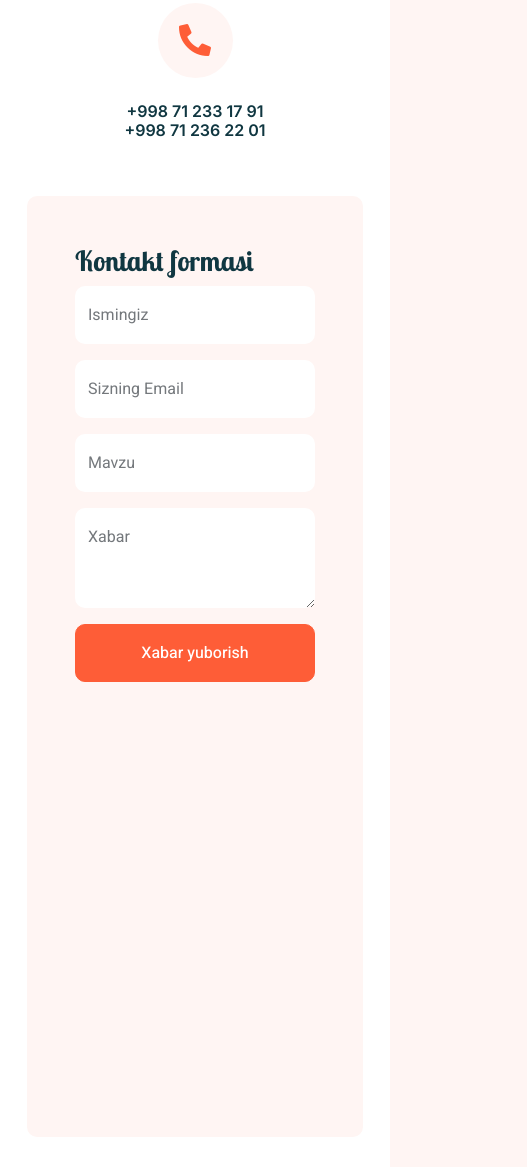
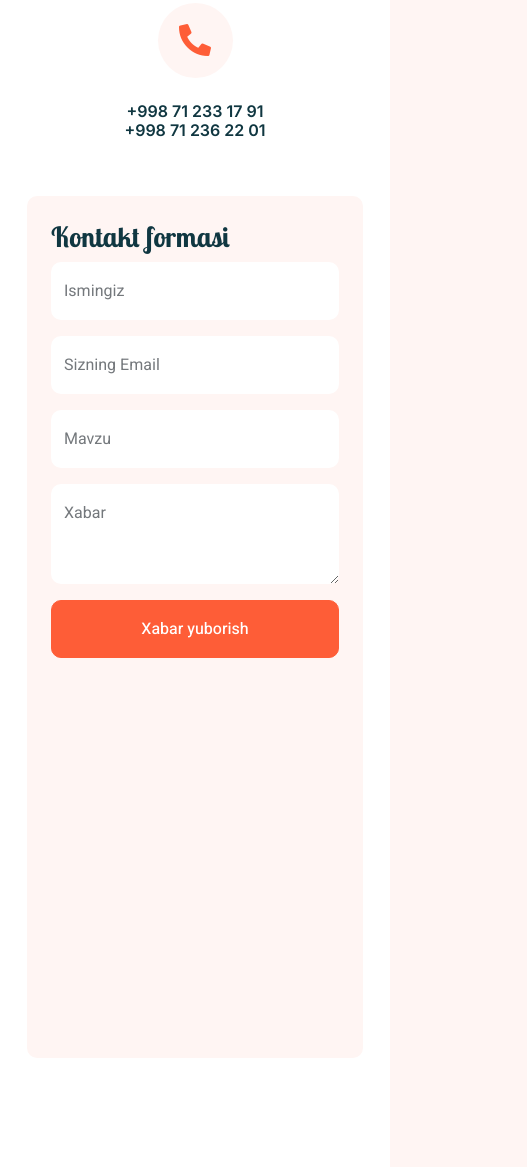
Before and after one commit to StiLKnoT/KinderGard, a plain HTML site: page contact.html in a window 390 px wide. Shown: the part 873-2040 px from the top of the page, 527 px wide, since content can reach past the window. Drawn offline with nearby package versions, Linux system fonts and the light colour scheme.

Commit message:
mapSettings

```diff
--- a/contact.html
+++ b/contact.html
@@ -123,8 +123,7 @@
                 <div class="bg-light rounded">
                     <div class="row g-0">
                         <div class="col-lg-6 wow fadeIn" data-wow-delay="0.1s">
-                            <div class="h-100 d-flex flex-column justify-content-center p-5">
-                                <!-- <p class="mb-4">The contact form is currently inactive. Get a functional and working contact form with Ajax & PHP in a few minutes. Just copy and paste the files, add a little code and you're done. <a href="https://htmlcodex.com/contact-form">Download Now</a>.</p> -->
+                            <div id="contactBlock" class="h-100 d-flex flex-column justify-content-center p-5">
                                 <h1>Kontakt formasi</h1>
                                 <form>
                                     <div class="row g-3">
@@ -161,7 +160,7 @@
                         </div>
                         <div class="col-lg-6 wow fadeIn" data-wow-delay="0.5s" style="min-height: 400px;">
                             <div class="position-relative h-100">
-                              <iframe src="https://yandex.ru/map-widget/v1/?um=constructor%3Aae13bb6682c053a30d9b486faea139411f9a477bddf515158470d1b424cea3e8&amp;source=constructor" width="500" height="400" frameborder="0"></iframe>
+                              <iframe class="mapLocation" src="https://yandex.ru/map-widget/v1/?um=constructor%3Aae13bb6682c053a30d9b486faea139411f9a477bddf515158470d1b424cea3e8&amp;source=constructor" width="100%" height="100%" frameborder="0"></iframe>
                             </div>
                         </div>
                     </div>
--- a/css/style.css
+++ b/css/style.css
@@ -71,6 +71,11 @@
     margin-bottom: 100px;
     width: 80%;
     background-color: antiquewhite;
+}
+
+.mapLocation{
+    padding: 3rem;
+    padding-left: 0;
 }
 
 /*** Heading ***/
@@ -577,7 +582,6 @@ h6,
         justify-content: space-around;
     }
     #characterDiv{
-        /* margin: 0px 20px; */
         width: 18%;
     }
     .booksImg{
@@ -616,6 +620,14 @@ h6,
     #characterDiv{
         width: 22%;
         height: auto;
+    }
+    #contactBlock{
+        padding: 1.5rem !important;
+        padding-bottom: 0px !important;
+    }
+    .mapLocation{
+        width: 100%;
+        padding: 1.5rem;
     }
 
 
--- a/js/chart.js
+++ b/js/chart.js
@@ -3,11 +3,10 @@ const block = document.querySelector('#Block')
 const OpenText = document.querySelector('.OpenText')
 
 function open(){
-    OpenText.style.display = "block"
-    console.log("rabotay")
+    OpenText.style.display = "block";
 }
 function close(){
-    block.style.display = "none"
+    block.style.display = "none";
 }
 
 button.addEventListener('click', open);
```
